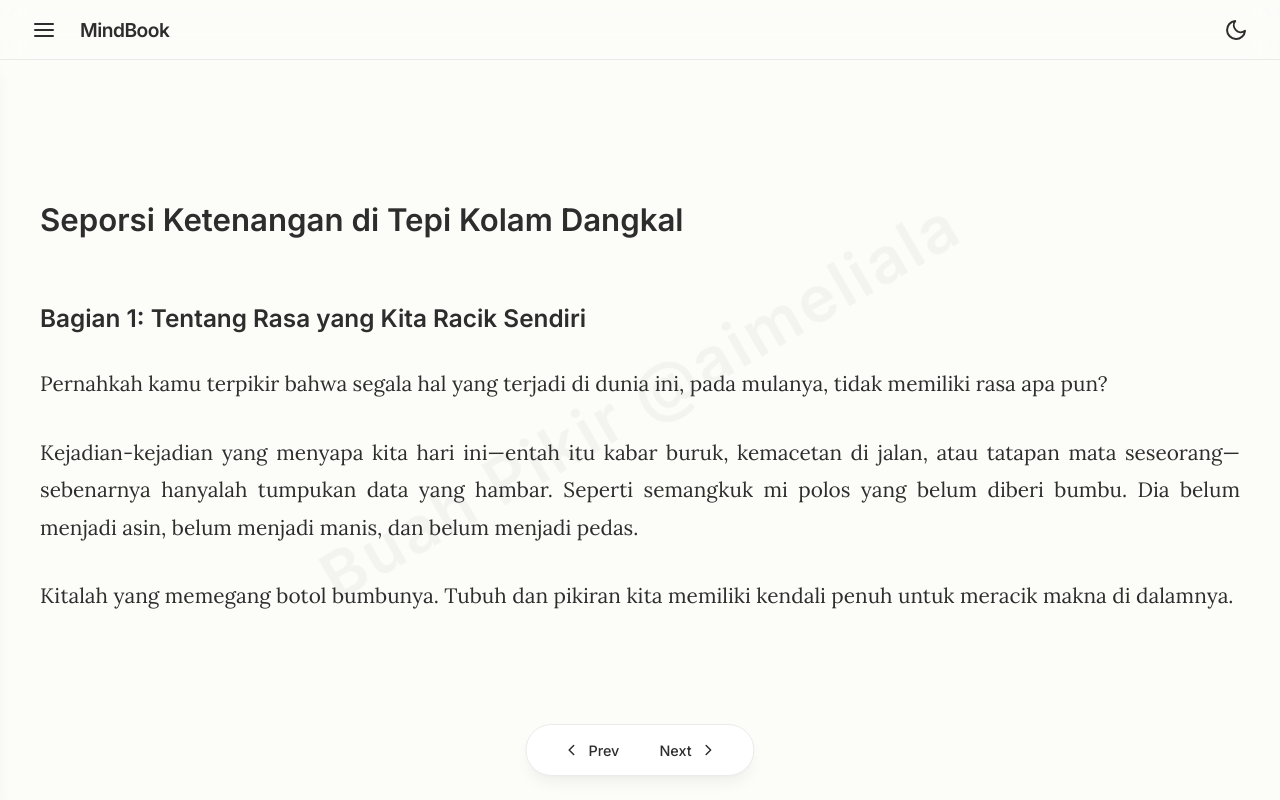
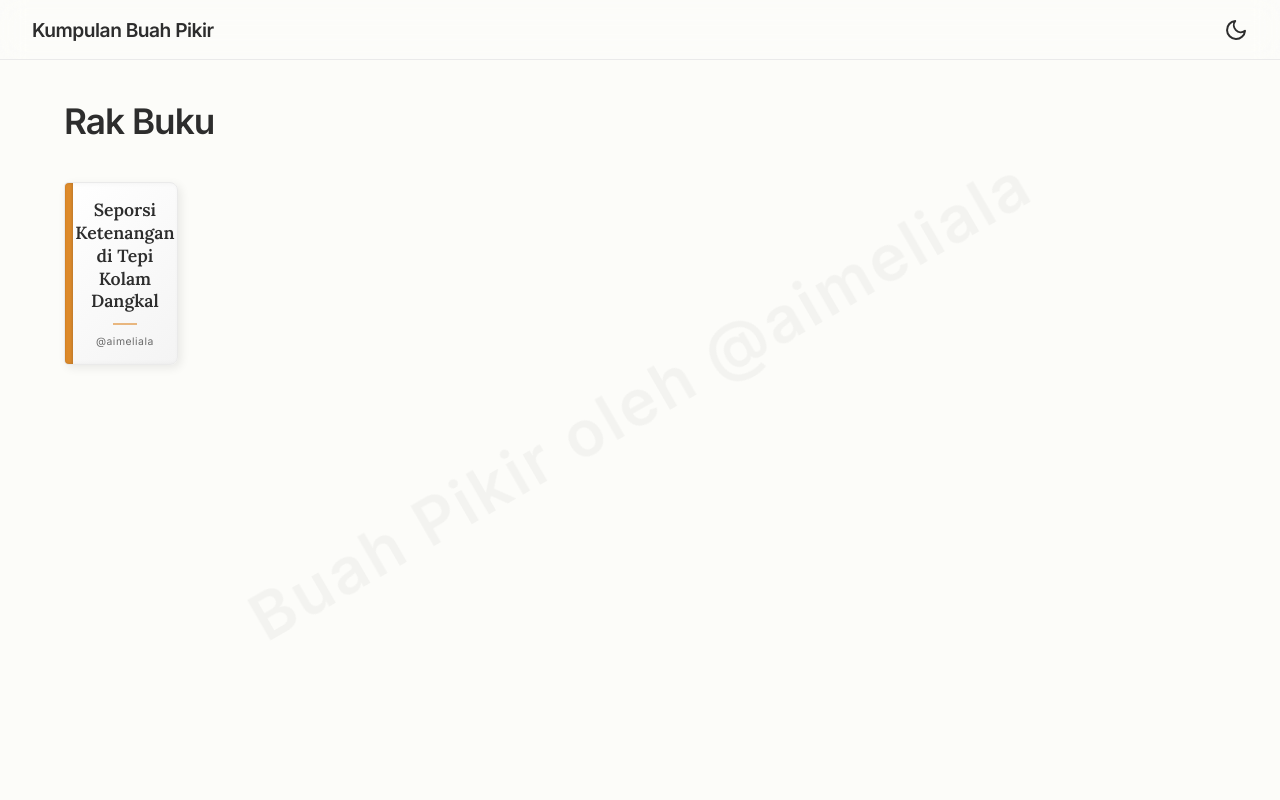
Before and after one commit to lunadiotic/mindbook-reader, a React (Vite) app: page / in a window 1280 px wide. Built offline with nearby package versions, Linux system fonts and the light colour scheme.

Commit message:
make a book library

```diff
--- a/src/App.jsx
+++ b/src/App.jsx
@@ -3,39 +3,26 @@ import BookViewer from './components/BookViewer';
 import './index.css';
 
 // Auto-load all markdown files in src/content
-const markdownFiles = import.meta.glob('./content/*.md', {
-	query: '?raw',
-	import: 'default',
-	eager: true,
-});
+const markdownFiles = import.meta.glob('./content/*.md', { query: '?raw', import: 'default', eager: true });
 
 const FILE_LIST = Object.keys(markdownFiles).map((path) => {
   const fileName = path.split('/').pop().replace('.md', '');
   // Format string: "bab-1" -> "Bab 1"
-	const title = fileName
-		.split('-')
-		.map((word) => word.charAt(0).toUpperCase() + word.slice(1))
-		.join(' ');
+  const title = fileName.split('-').map(word => word.charAt(0).toUpperCase() + word.slice(1)).join(' ');
   return {
     id: fileName,
     title: title,
-		content: markdownFiles[path],
+    content: markdownFiles[path]
   };
 });
 
 function App() {
   const getSystemTheme = () => {
-		return window.matchMedia &&
-			window.matchMedia('(prefers-color-scheme: dark)').matches
-			? 'dark'
-			: 'light';
+    return window.matchMedia && window.matchMedia('(prefers-color-scheme: dark)').matches ? 'dark' : 'light';
   };
 
   const [theme, setTheme] = useState(getSystemTheme);
-	const [isSidebarOpen, setIsSidebarOpen] = useState(false);
-	const [currentFile, setCurrentFile] = useState(
-		FILE_LIST.length > 0 ? FILE_LIST[0] : null,
-	);
+  const [currentFile, setCurrentFile] = useState(null); // Mulai dari beranda
 
   // Update theme automatically if user changes their system setting
   useEffect(() => {
@@ -51,118 +38,66 @@ function App() {
   }, [theme]);
 
   const toggleTheme = () => {
-		setTheme((prev) => (prev === 'light' ? 'dark' : 'light'));
+    setTheme(prev => prev === 'light' ? 'dark' : 'light');
   };
 
   return (
-		<div className='app-container'>
-			<header className='app-header'>
+    <div className="app-container">
+      <header className="app-header">
         <div style={{ display: 'flex', alignItems: 'center', gap: '16px' }}>
+          {currentFile && (
             <button
-						className='theme-toggle'
-						onClick={() => setIsSidebarOpen(!isSidebarOpen)}
-						title='Daftar Isi'
+              className="theme-toggle"
+              onClick={() => setCurrentFile(null)}
+              title="Kembali ke Beranda"
             >
-						<svg
-							width='24'
-							height='24'
-							viewBox='0 0 24 24'
-							fill='none'
-							stroke='currentColor'
-							strokeWidth='2'
-							strokeLinecap='round'
-							strokeLinejoin='round'
-						>
-							<line x1='3' y1='12' x2='21' y2='12'></line>
-							<line x1='3' y1='6' x2='21' y2='6'></line>
-							<line x1='3' y1='18' x2='21' y2='18'></line>
-						</svg>
+              <svg width="24" height="24" viewBox="0 0 24 24" fill="none" stroke="currentColor" strokeWidth="2" strokeLinecap="round" strokeLinejoin="round"><path d="M3 9l9-7 9 7v11a2 2 0 0 1-2 2H5a2 2 0 0 1-2-2z"></path><polyline points="9 22 9 12 15 12 15 22"></polyline></svg>
             </button>
-					<span className='brand-title'>MindBook</span>
+          )}
+          {!currentFile && (
+             <span className="brand-title" style={{marginLeft: '8px'}}>Kumpulan Buah Pikir</span>
+          )}
+          {currentFile && (
+             <span className="brand-title" style={{ fontSize: '1rem', color: 'var(--text-muted)' }}>{currentFile.title}</span>
+          )}
         </div>
-				<button
-					className='theme-toggle'
-					onClick={toggleTheme}
-					title='Ganti Tema'
-				>
+        <button className="theme-toggle" onClick={toggleTheme} title="Ganti Tema">
           {theme === 'light' ? (
-						<svg
-							width='24'
-							height='24'
-							viewBox='0 0 24 24'
-							fill='none'
-							stroke='currentColor'
-							strokeWidth='2'
-							strokeLinecap='round'
-							strokeLinejoin='round'
-						>
-							<path d='M21 12.79A9 9 0 1 1 11.21 3 7 7 0 0 0 21 12.79z'></path>
-						</svg>
+            <svg width="24" height="24" viewBox="0 0 24 24" fill="none" stroke="currentColor" strokeWidth="2" strokeLinecap="round" strokeLinejoin="round"><path d="M21 12.79A9 9 0 1 1 11.21 3 7 7 0 0 0 21 12.79z"></path></svg>
           ) : (
-						<svg
-							width='24'
-							height='24'
-							viewBox='0 0 24 24'
-							fill='none'
-							stroke='currentColor'
-							strokeWidth='2'
-							strokeLinecap='round'
-							strokeLinejoin='round'
-						>
-							<circle cx='12' cy='12' r='5'></circle>
-							<line x1='12' y1='1' x2='12' y2='3'></line>
-							<line x1='12' y1='21' x2='12' y2='23'></line>
-							<line x1='4.22' y1='4.22' x2='5.64' y2='5.64'></line>
-							<line x1='18.36' y1='18.36' x2='19.78' y2='19.78'></line>
-							<line x1='1' y1='12' x2='3' y2='12'></line>
-							<line x1='21' y1='12' x2='23' y2='12'></line>
-							<line x1='4.22' y1='19.78' x2='5.64' y2='18.36'></line>
-							<line x1='18.36' y1='4.22' x2='19.78' y2='5.64'></line>
-						</svg>
+            <svg width="24" height="24" viewBox="0 0 24 24" fill="none" stroke="currentColor" strokeWidth="2" strokeLinecap="round" strokeLinejoin="round"><circle cx="12" cy="12" r="5"></circle><line x1="12" y1="1" x2="12" y2="3"></line><line x1="12" y1="21" x2="12" y2="23"></line><line x1="4.22" y1="4.22" x2="5.64" y2="5.64"></line><line x1="18.36" y1="18.36" x2="19.78" y2="19.78"></line><line x1="1" y1="12" x2="3" y2="12"></line><line x1="21" y1="12" x2="23" y2="12"></line><line x1="4.22" y1="19.78" x2="5.64" y2="18.36"></line><line x1="18.36" y1="4.22" x2="19.78" y2="5.64"></line></svg>
           )}
         </button>
       </header>
-
-			<div className={`sidebar ${isSidebarOpen ? 'open' : ''}`}>
-				<h2 className='sidebar-title'>Daftar Isi</h2>
-				<ul className='file-list'>
-					{FILE_LIST.map((file) => (
-						<li key={file.id} className='file-item'>
-							<button
-								className={`file-btn ${currentFile?.id === file.id ? 'active' : ''}`}
-								onClick={() => {
-									setCurrentFile(file);
-									setIsSidebarOpen(false);
-								}}
-							>
-								{file.title}
-							</button>
-						</li>
-					))}
-					{FILE_LIST.length === 0 && (
-						<li className='file-item' style={{ opacity: 0.5 }}>
-							Tidak ada file markdown di src/content/
-						</li>
-					)}
-				</ul>
-			</div>
-			<div
-				className={`overlay ${isSidebarOpen ? 'visible' : ''}`}
-				onClick={() => setIsSidebarOpen(false)}
-			></div>
 
       <main>
         {currentFile ? (
           <BookViewer content={currentFile.content} />
         ) : (
-					<div style={{ padding: '100px', textAlign: 'center' }}>
-						Tambahkan file .md ke folder src/content/
+          <div className="library-container">
+            <h1 className="library-heading">Rak Buku</h1>
+            <div className="library-grid">
+              {FILE_LIST.map(file => (
+                <div key={file.id} className="library-card" onClick={() => setCurrentFile(file)}>
+                  <div className="book-cover-content">
+                    <h3>{file.title}</h3>
+                    <div className="book-divider"></div>
+                    <p className="book-author">@aimeliala</p>
+                  </div>
+                </div>
+              ))}
+              {FILE_LIST.length === 0 && (
+                <p style={{ opacity: 0.6 }}>Belum ada tulisan. Tambahkan file Markdown (.md) ke dalam folder <code>src/content/</code>.</p>
+              )}
+            </div>
           </div>
         )}
       </main>
 
       {/* Watermark halus di setiap halaman */}
-			<div className='watermark'>Buah Pikir @aimeliala</div>
+      <div className="watermark">
+        Buah Pikir oleh @aimeliala
+      </div>
     </div>
   );
 }
--- a/src/index.css
+++ b/src/index.css
@@ -255,86 +255,115 @@ body {
   cursor: not-allowed;
 }
 
-/* File Selector Sidebar */
-.sidebar {
-  position: fixed;
-  top: 60px;
-  left: 0;
-  bottom: 0;
-  width: 300px;
-  background-color: var(--paper-bg);
-  border-right: 1px solid var(--border-color);
-  transform: translateX(-100%);
-  transition: transform 0.3s cubic-bezier(0.4, 0, 0.2, 1);
-  z-index: 90;
-  padding: 24px;
-  box-shadow: var(--shadow-md);
+/* Library View */
+.library-container {
+  padding: 100px 24px 80px;
+  max-width: 1200px;
+  margin: 0 auto;
+  height: 100vh;
   overflow-y: auto;
 }
 
-.sidebar.open {
-  transform: translateX(0);
+.library-heading {
+  font-family: 'Inter', sans-serif;
+  font-size: 2.2rem;
+  margin-bottom: 40px;
+  color: var(--text-main);
+  font-weight: 600;
+  letter-spacing: -1px;
 }
 
-.sidebar-title {
-  font-family: 'Inter', sans-serif;
-  font-size: 1.1rem;
-  font-weight: 600;
-  margin-bottom: 20px;
-  color: var(--text-muted);
-  text-transform: uppercase;
-  letter-spacing: 1px;
+.library-grid {
+  display: grid;
+  grid-template-columns: repeat(auto-fill, minmax(110px, 1fr)); /* Cukup untuk 2-3 buku di HP */
+  gap: 24px 16px;
+  perspective: 1000px; /* For 3D hover effects */
 }
 
-.file-list {
-  list-style: none;
+.library-card {
+  aspect-ratio: 2 / 3;
+  background: linear-gradient(135deg, var(--paper-bg) 0%, #f4f4f4 100%);
+  border: 1px solid var(--border-color);
+  border-radius: 4px 8px 8px 4px;
+  padding: 16px 12px 16px 20px; /* Padding lebih kecil, ekstra di kiri untuk spine */
+  cursor: pointer;
+  transition: transform 0.4s cubic-bezier(0.34, 1.56, 0.64, 1), box-shadow 0.4s ease;
+  box-shadow:
+    inset 2px 0 5px rgba(0,0,0,0.05),
+    inset 1px 0 0 rgba(0,0,0,0.1),
+    3px 3px 10px rgba(0,0,0,0.08);
+  display: flex;
+  flex-direction: column;
+  justify-content: center;
+  align-items: center;
+  text-align: center;
+  position: relative;
+  transform-style: preserve-3d;
 }
 
-.file-item {
-  margin-bottom: 8px;
+[data-theme='dark'] .library-card {
+  background: linear-gradient(135deg, var(--paper-bg) 0%, #1a1a1a 100%);
+  box-shadow:
+    inset 2px 0 5px rgba(0,0,0,0.4),
+    inset 1px 0 0 rgba(255,255,255,0.05),
+    3px 3px 10px rgba(0,0,0,0.4);
 }
 
-.file-btn {
-  width: 100%;
-  text-align: left;
-  background: none;
-  border: none;
-  padding: 12px 16px;
-  border-radius: 8px;
-  cursor: pointer;
-  font-family: 'Inter', sans-serif;
-  font-size: 1rem;
-  color: var(--text-main);
-  transition: all 0.2s;
+/* The book spine binding */
+.library-card::before {
+  content: '';
+  position: absolute;
+  top: 0; left: 0; width: 8px; height: 100%;
+  background-color: var(--accent-color);
+  opacity: 0.85;
+  border-radius: 4px 0 0 4px;
+  box-shadow: inset -1px 0 3px rgba(0,0,0,0.2);
 }
 
-.file-btn:hover {
-  background-color: var(--border-color);
+.library-card:hover {
+  transform: rotateY(-10deg) translateY(-4px) scale(1.02);
+  box-shadow:
+    inset 2px 0 5px rgba(0,0,0,0.05),
+    8px 8px 15px rgba(0,0,0,0.15);
 }
 
-.file-btn.active {
-  background-color: var(--accent-color);
-  color: #fff;
-  font-weight: 500;
+[data-theme='dark'] .library-card:hover {
+  box-shadow:
+    inset 2px 0 5px rgba(0,0,0,0.4),
+    8px 8px 15px rgba(0,0,0,0.6);
 }
 
-.overlay {
-  position: fixed;
-  top: 60px;
-  left: 0;
-  right: 0;
-  bottom: 0;
-  background-color: rgba(0, 0, 0, 0.4);
-  backdrop-filter: blur(2px);
-  z-index: 80;
-  opacity: 0;
-  pointer-events: none;
-  transition: opacity 0.3s ease;
+.book-cover-content {
+  display: flex;
+  flex-direction: column;
+  align-items: center;
+  gap: 10px;
+  z-index: 1;
 }
 
-.overlay.visible {
-  opacity: 1;
-  pointer-events: auto;
+.book-cover-content h3 {
+  font-family: 'Lora', serif;
+  font-size: clamp(0.85rem, 3.5vw, 1.1rem);
+  color: var(--text-main);
+  margin: 0;
+  line-height: 1.3;
+  font-weight: 600;
+}
+
+.book-divider {
+  width: 24px;
+  height: 2px;
+  background-color: var(--accent-color);
+  opacity: 0.5;
+}
+
+.book-author {
+  font-family: 'Inter', sans-serif;
+  font-size: 0.65rem;
+  color: var(--text-muted);
+  text-transform: lowercase;
+  letter-spacing: 0.5px;
+  margin: 0;
 }
 
 /* Watermark */
```
Lines whose indentation alone changed are shown as unchanged.
